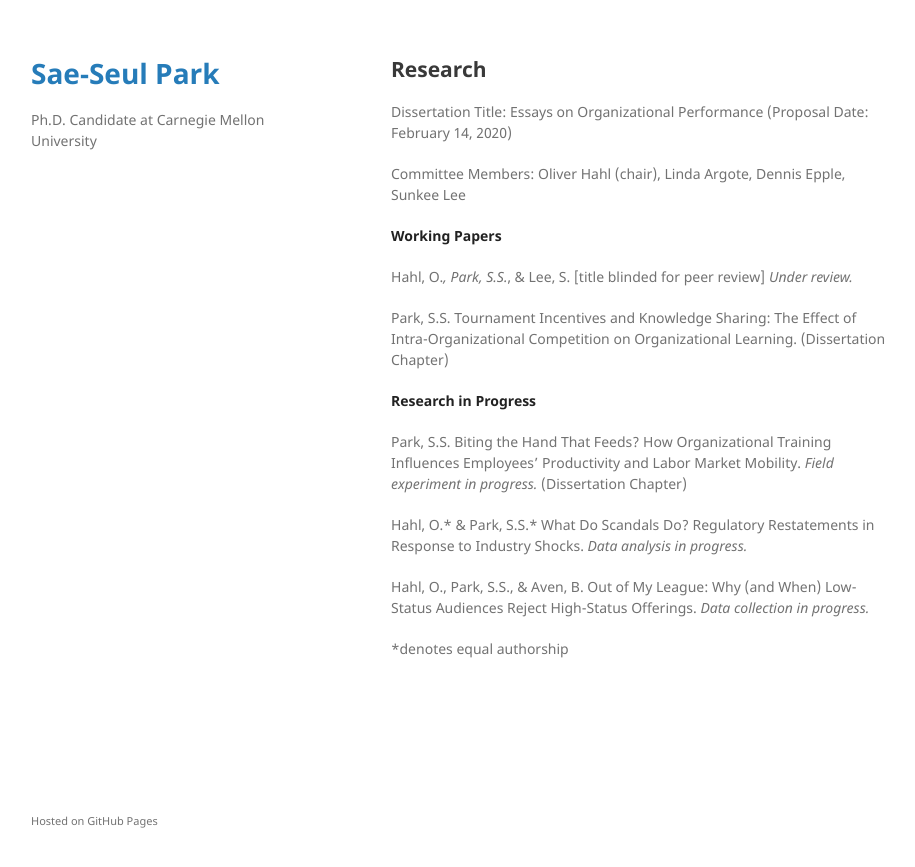
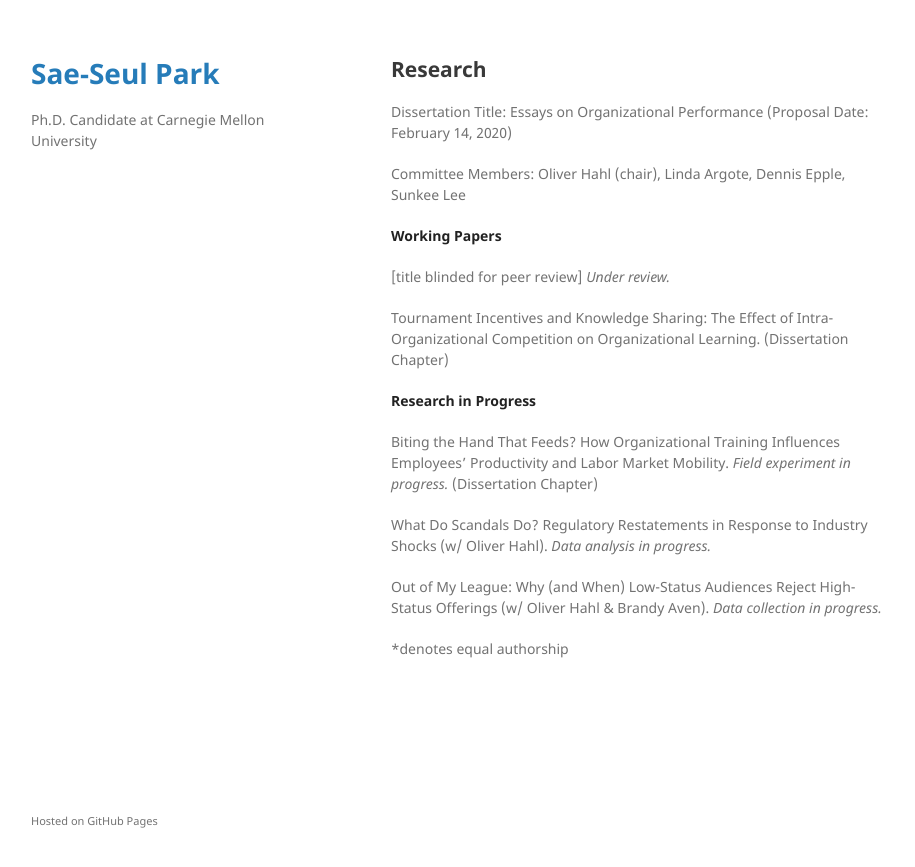
Before and after one commit to saepark/saepark.github.io, a Jekyll site: the page built from research.md, in a window 1280 px wide. Shown: the top 867 px of the page, without its empty margins (179-1094 px from the left). Built offline with Jekyll 4.4.1, drawn with Linux system fonts in a browser that asks for light colours; our own code applies the rules of GitHub Pages for plain Markdown files.

Commit message:
Update research.md

```diff
--- a/research.md
+++ b/research.md
@@ -10,18 +10,18 @@ Committee Members: Oliver Hahl (chair), Linda Argote, Dennis Epple, Sunkee Lee
 
 **Working Papers**
 
-Hahl, O.*, Park, S.S.*, & Lee, S. [title blinded for peer review] _Under review._
+[title blinded for peer review] _Under review._
 
-Park, S.S. Tournament Incentives and Knowledge Sharing: The Effect of Intra-Organizational Competition on Organizational Learning. (Dissertation Chapter)
+Tournament Incentives and Knowledge Sharing: The Effect of Intra-Organizational Competition on Organizational Learning. (Dissertation Chapter)
 
 
 
 **Research in Progress**
 
-Park, S.S. Biting the Hand That Feeds? How Organizational Training Influences Employees' Productivity and Labor Market Mobility. _Field experiment in progress._ (Dissertation Chapter)
+Biting the Hand That Feeds? How Organizational Training Influences Employees' Productivity and Labor Market Mobility. _Field experiment in progress._ (Dissertation Chapter)
 
-Hahl, O.* & Park, S.S.* What Do Scandals Do? Regulatory Restatements in Response to Industry Shocks. _Data analysis in progress._
+What Do Scandals Do? Regulatory Restatements in Response to Industry Shocks (w/ Oliver Hahl). _Data analysis in progress._
 
-Hahl, O., Park, S.S., & Aven, B. Out of My League: Why (and When) Low-Status Audiences Reject High-Status Offerings. _Data collection in progress._
+Out of My League: Why (and When) Low-Status Audiences Reject High-Status Offerings (w/ Oliver Hahl & Brandy Aven). _Data collection in progress._
 
 *denotes equal authorship
```
